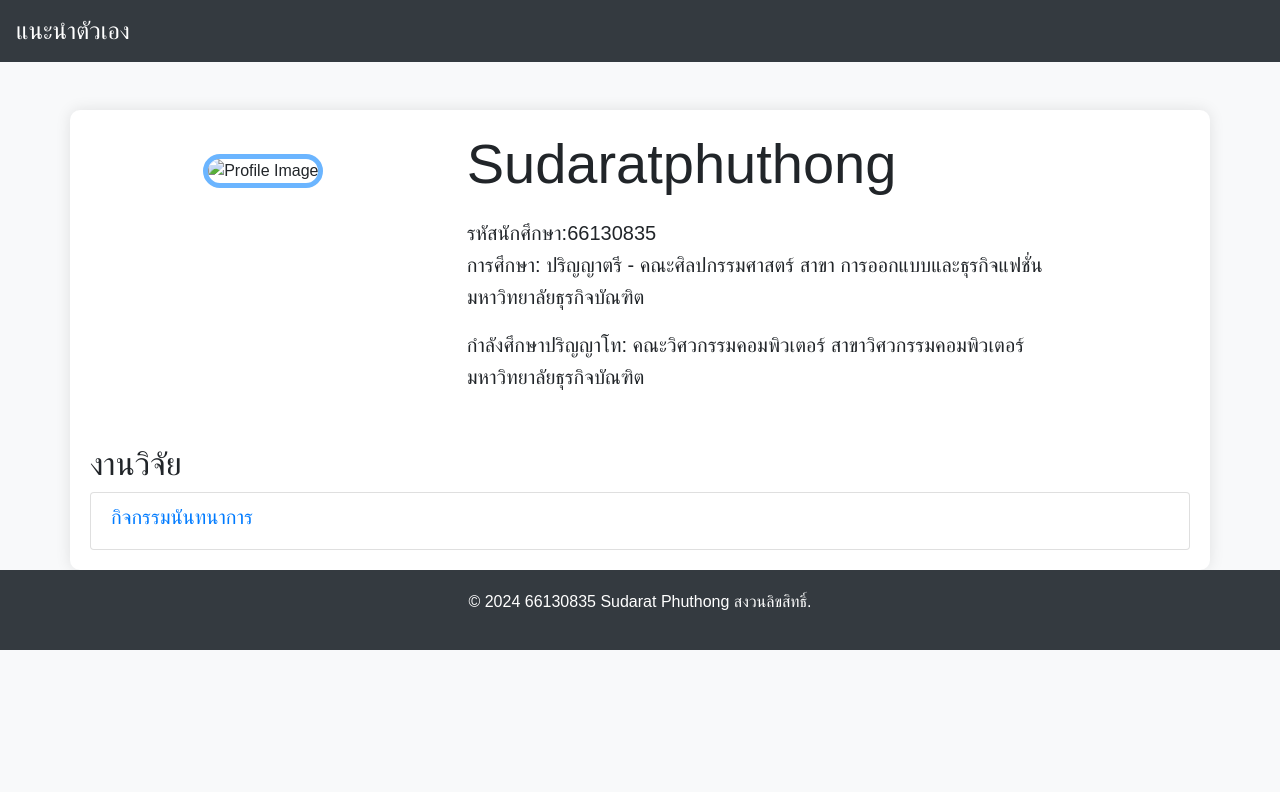
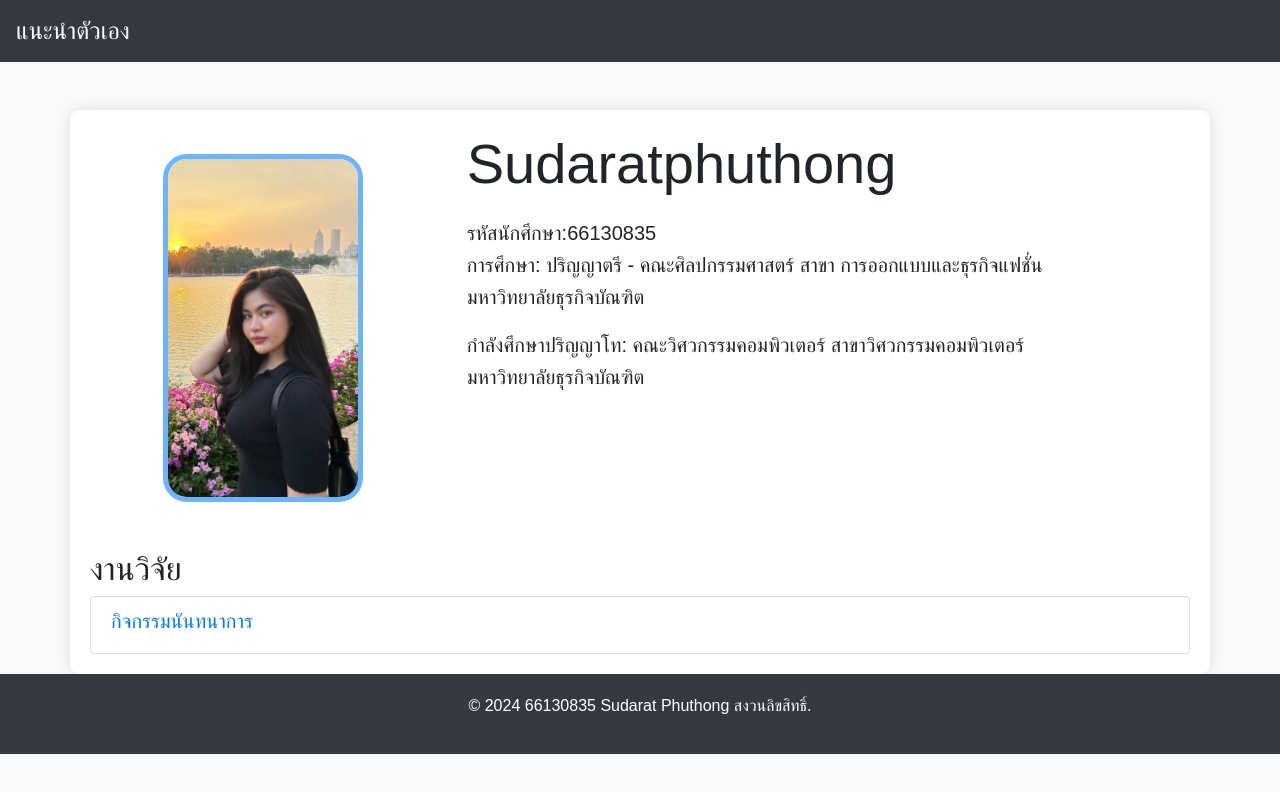
Before and after one commit to Sudaratphuthong/opalmai, a plain HTML site: page myweb1/index.html in a window 1280 px wide. Drawn offline with nearby package versions, Linux system fonts and the light colour scheme.

Commit message:
Update index.html

```diff
--- a/myweb1/index.html
+++ b/myweb1/index.html
@@ -45,7 +45,7 @@
   <div class="container mt-5 content-container">
     <div class="row">
       <div class="col-md-4 text-center">
-        <img class="profile-img mt-4" src="images/me.jpg" alt="Profile Image" />
+        <img class="profile-img mt-4" src="images/me.png" alt="Profile Image" />
       </div>
       <div class="col-md-8">
         <h1 class="display-4">Sudaratphuthong</h1>
```
